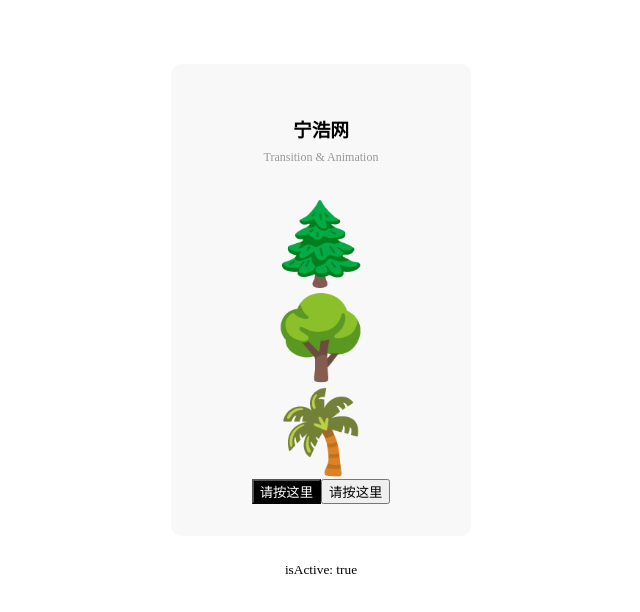
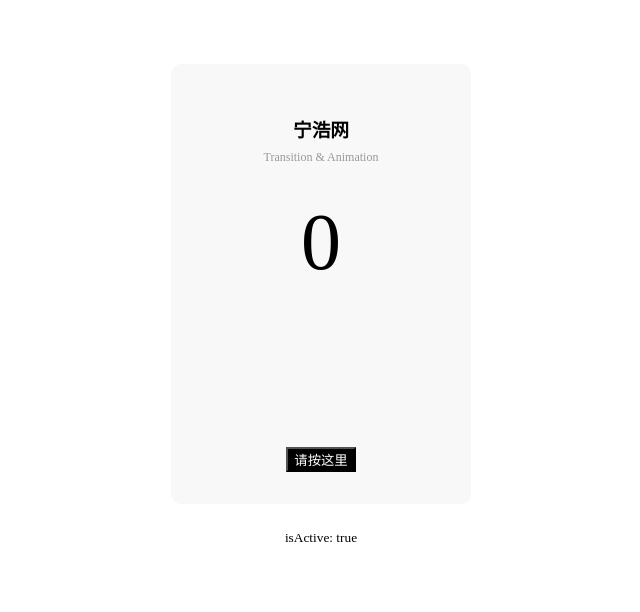
Before and after one commit to rockts/ninghao-vue, a Vue app: page / in a window 1280 px wide. Shown: the top 612 px of the page, without its empty margins (319-959 px from the left). Built offline with nearby package versions, Linux system fonts and the light colour scheme.

Commit message:
状态的过渡

```diff
--- a/package.json
+++ b/package.json
@@ -10,6 +10,7 @@
   "dependencies": {
     "axios": "0.20.0",
     "core-js": "^3.6.5",
+    "gsap": "^3.6.0",
     "lodash": "^4.17.20",
     "vue": "^3.0.0-0",
     "vue-router": "^4.0.0-0",
--- a/src/app/app.vue
+++ b/src/app/app.vue
@@ -6,20 +6,10 @@
         <div class="card-subtitle">Transition & Animation</div>
       </div>
       <div class="card__content">
-        <transition-group
-          name="custom"
-          leave-active-class="animate__animate animate__tada"
-        >
-          <div class="emoji" v-for="emoji in emojiList" :key="emoji">
-            {{ emoji }}
-          </div>
-        </transition-group>
+        <div class="emoji">{{ animatedNumber }}</div>
       </div>
       <div class="card__action">
-        <button @click="shuffle" :class="{ active: isActive }">
-          请按这里
-        </button>
-        <button @click="pop">
+        <button @click="number = number + 10" :class="{ active: isActive }">
           请按这里
         </button>
       </div>
@@ -32,13 +22,29 @@
 
 <script>
 import _ from 'lodash';
+import gsap from 'gsap';
+
 export default {
   data() {
     return {
       name: '宁浩网',
       isActive: true,
       emojiList: ['🌲', '🌳', '🌴'],
+      number: 0,
+      tweenedNumber: 0,
     };
+  },
+
+  computed: {
+    animatedNumber() {
+      return this.tweenedNumber.toFixed(0);
+    },
+  },
+
+  watch: {
+    number(newValue) {
+      gsap.to(this.$data, { duration: 0.5, tweenedNumber: newValue });
+    },
   },
 
   methods: {
```
Also changed, not shown: 1 other file (tests, documents, lock files or other folders).
